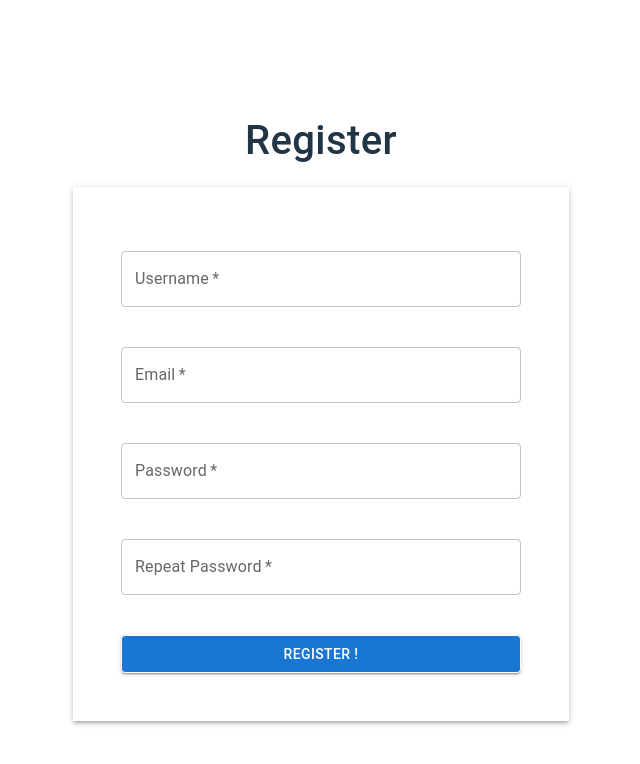
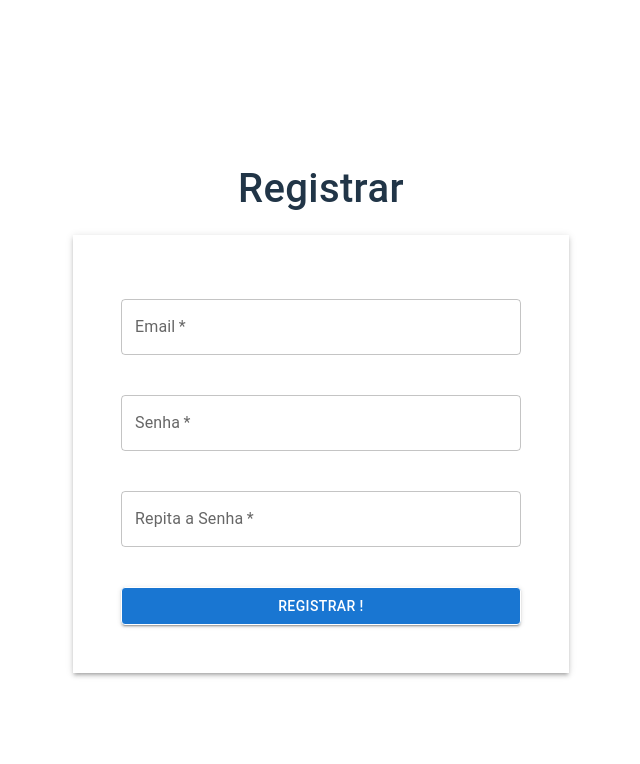
Before and after one commit to tiagooc93/houer-challenge, a React (Vite) app in the folder houer-challenge-frontend/: page /Register in a window 1280 px wide. Shown: the top 764 px of the page, without its empty margins (319-959 px from the left). Built offline with nearby package versions, Linux system fonts and the light colour scheme.

Commit message:
refactor(frontend): simplify register page

```diff
--- a/houer-challenge-frontend/src/RegisterPage.jsx
+++ b/houer-challenge-frontend/src/RegisterPage.jsx
@@ -6,7 +6,6 @@ import { useState } from "react";
 function Register() {
   const navigate = useNavigate();
 
-  const [username, setUsername] = useState("");
   const [email, setEmail] = useState("");
   const [password, setPassword] = useState("");
   const [repeatedPassword, setRepeatedPassword] = useState("");
@@ -17,7 +16,7 @@ function Register() {
       const response = await fetch("http://localhost:8080/auth/register", {
         method: "POST",
         headers: { "Content-Type": "application/json" },
-        body: JSON.stringify({ username, email, password }),
+        body: JSON.stringify({ email, password }),
       });
 
       if (!response.ok) throw new Error("Register failed");
@@ -53,7 +52,7 @@ function Register() {
         gap={2}
       >
         <Typography sx={{ fontSize: 40, fontWeight: "medium" }}>
-          Register
+          Registrar
         </Typography>
         <Box
           component="form"
@@ -66,16 +65,6 @@ function Register() {
           sx={{ boxShadow: 3, p: 6 }}
         >
           <>
-            <FormControl fullWidth margin="normal">
-              <TextField
-                type="text"
-                placeholder="username"
-                label="Username"
-                required
-                value={username}
-                onChange={(e) => setUsername(e.target.value)}
-              />
-            </FormControl>
             <FormControl fullWidth margin="normal">
               <TextField
                 type="email"
@@ -91,7 +80,7 @@ function Register() {
               <TextField
                 type="password"
                 placeholder="******"
-                label="Password"
+                label="Senha"
                 required
                 value={password}
                 onChange={(e) => setPassword(e.target.value)}
@@ -101,7 +90,7 @@ function Register() {
               <TextField
                 type="password"
                 placeholder="******"
-                label="Repeat Password"
+                label="Repita a Senha"
                 required
                 value={repeatedPassword}
                 onChange={(e) => setRepeatedPassword(e.target.value)}
@@ -113,7 +102,7 @@ function Register() {
               sx={{ border: 1, mt: 2 }}
               onClick={handleOnSubmitRegister}
             >
-              Register !
+              Registrar !
             </Button>
           </>
         </Box>
```
